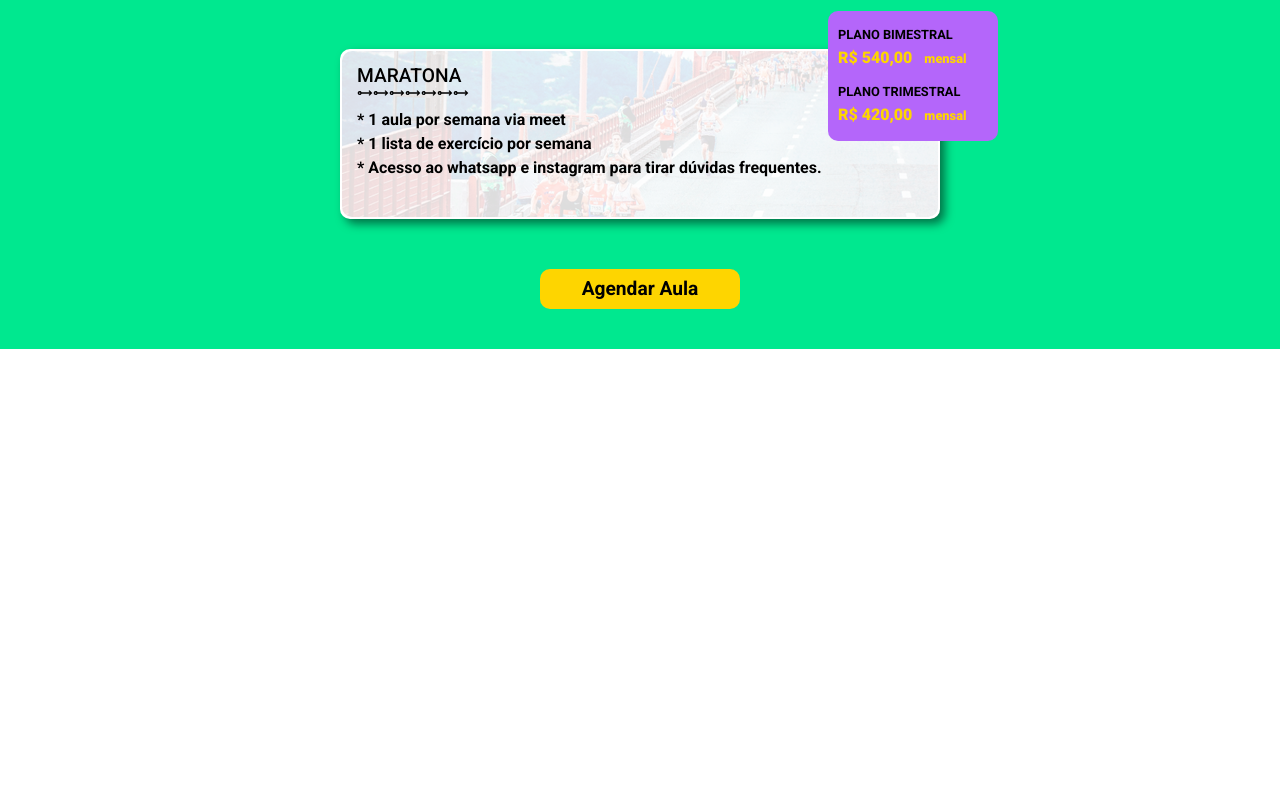
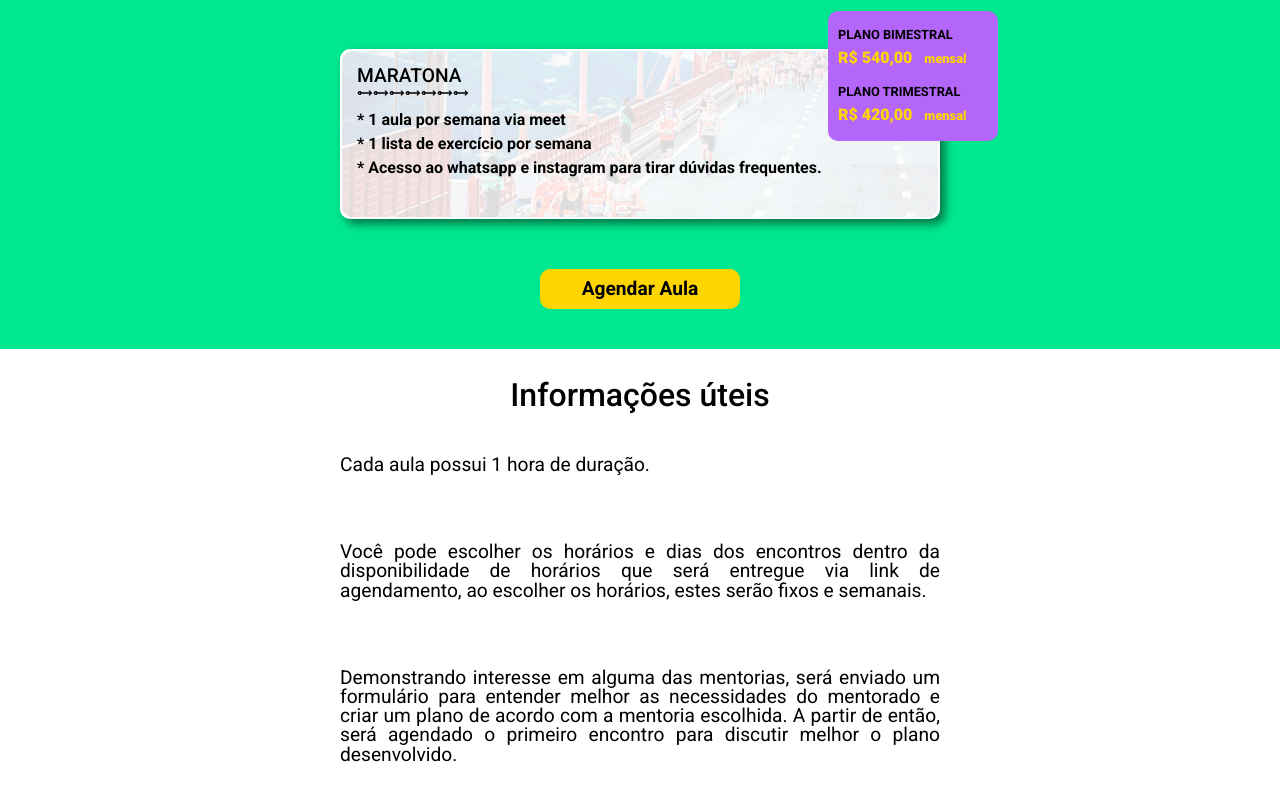
Before and after one commit to gleiMoura/cosmoEducationSite, a React (Vite) app: page / in a window 1280 px wide. Shown: the part 2313-3113 px from the top of the page. Before the commit the page ends 2662 px from the top, so only its background shows below. Built offline with nearby package versions, Linux system fonts and the light colour scheme; the HTML template or start-up script is replaced by a standard one.

Commit message:
✨ feat: create a new page called Information

```diff
--- a/src/App.tsx
+++ b/src/App.tsx
@@ -3,6 +3,7 @@ import { Presentation } from "./pages/PresentationPage";
 import { Recomendation } from "./pages/recomendationsPage";
 import { ModeProvider } from "./contexts/ModeContext";
 import { Plans } from "./pages/planPage";
+import { Information } from "./pages/information";
 import "./app.css";
 
 
@@ -13,6 +14,7 @@ const App: FC = () => {
         <Presentation />
         <Recomendation />
         <Plans />
+        <Information />
       </ModeProvider>
     </>
   )
--- /dev/null
+++ b/src/pages/information.tsx
@@ -0,0 +1,77 @@
+import { FC, useContext } from "react";
+import styled from "styled-components";
+import Title from "../components/Title";
+import { ModeContext } from "../contexts/ModeContext";
+import { theme } from "../theme";
+import { Footer } from "../components/footer";
+
+
+
+export const Information: FC = () => {
+    const modeContext = useContext(ModeContext);
+
+    const { mode } = modeContext;
+
+    return (
+        <>
+
+            <Main mode={mode} id="information">
+                <Title title="Informações úteis" />
+                <Content mode={mode}>
+                    <p>
+                        Cada aula possui 1 hora de duração.
+                    </p>
+                </Content>
+                <Content mode={mode}>
+                    <p>
+                        Você pode escolher os horários e dias dos encontros dentro da disponibilidade de horários que será entregue via link de agendamento, ao escolher os horários, estes serão fixos e semanais.
+                    </p>
+                </Content>
+                <Content mode={mode}>
+                    <p>
+                        Demonstrando interesse em alguma das mentorias, será enviado um formulário para entender melhor as necessidades do mentorado e criar um plano de acordo com a mentoria escolhida. A partir de então, será agendado o primeiro encontro para discutir melhor o plano desenvolvido.
+                    </p>
+                </Content>
+            </Main>
+            <Footer />
+        </>
+    )
+};
+
+const Main = styled.main<{ mode: boolean }>`
+    width: 100%;
+    max-height: auto;
+    padding: 20px;
+    box-sizing: border-box;
+    display: flex;
+    flex-direction: column;
+    align-items: center;
+    background-size: 'cover';
+    background-position: 'center';
+    background-color: ${(props) => props.mode ? "none" : theme.colors.background};
+`;
+
+const Content = styled.div<{ mode: boolean }>`
+    width: 100%;
+    max-width: 600px;
+    height: 100%;
+    display: flex;
+    padding: 20px;
+    text-align: justify;
+    font-family: 'Roboto';
+    margin: 10px 0;
+    border-radius: 10px;
+    background-color: ${(props) => props.mode ? 'black' : theme.colors.background};
+
+    p{
+        font-size: 1.2rem;
+        margin: 4px 0;
+        color: ${(props) => props.mode ? 'white' : 'black'}
+    }
+
+    .icon{
+        margin-right: 8px;
+        color: black;
+        font-size: 1rem;
+    }
+`
```
